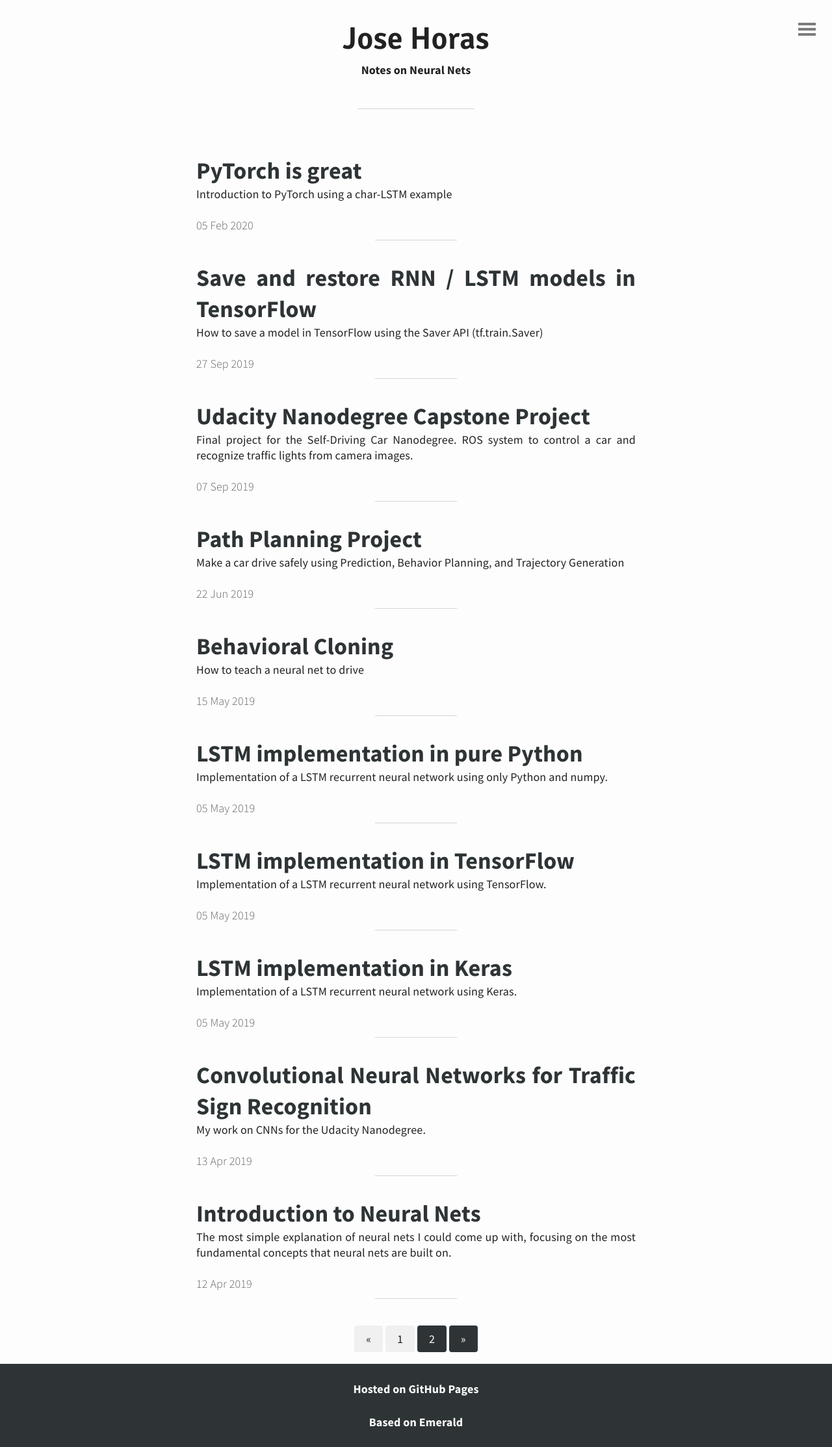
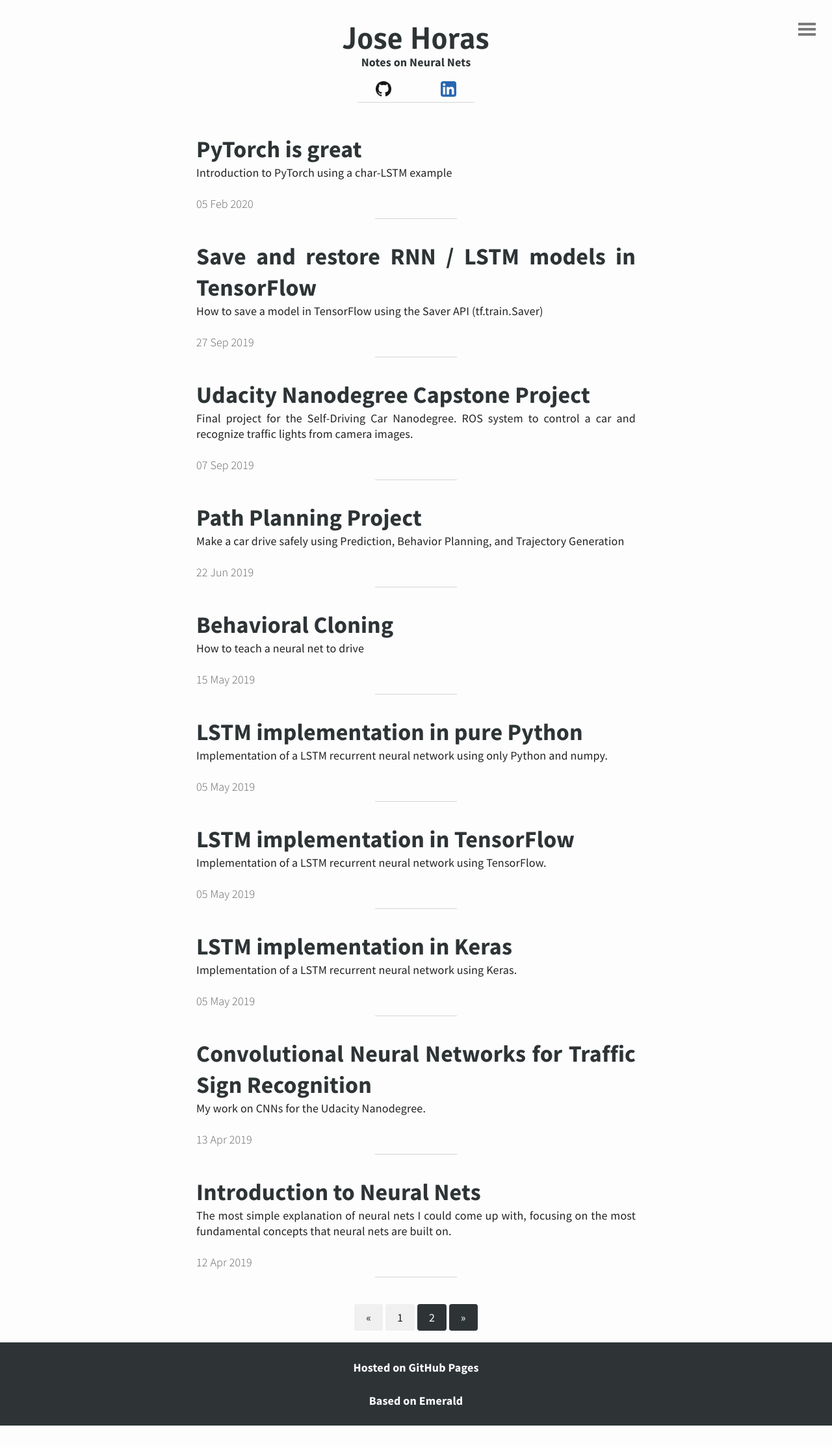
Before and after one commit to josehoras/josehoras.github.io, a Jekyll site: the page built from index.html, in a window 1280 px wide. Shown: the whole page at 65% size. Built offline with Jekyll 4.4.1, drawn with Linux system fonts in a browser that asks for light colours; the list of posts is cut into pages by our own code; after the commit the page ends 2194 px from its top, so only the background shows below that.

Commit message:
link on header

```diff
--- a/_includes/header-custom.html
+++ b/_includes/header-custom.html
@@ -1,23 +1,19 @@
 <header id="header">
 
-	<a href="/">
-		<!-- <img src="{{ "/img/emerald.svg" | prepend: site.baseurl | replace: '//', '/' }}" alt="Emerald Logo"> -->
-	  <h1>Jose Horas</h1>
-		<p>Notes on Neural Nets</p>
-	</a>
+	<div class="title">
+		<a href="/">
+		  <h1>Jose Horas</h1>
+			<p>Notes on Neural Nets</p>
+		</a>
+	</div>
 
-
-	<!-- <div class="navigation">
-			<span class="nav-item">
-				<a href="/about/">About</a>
-			</span>
-			<span class="nav-item">
-				<a href="../../../assets/josehorasCV_AI_pic.pdf">Professional CV</a>
-			</span>
-			<span class="nav-item">
-				<img src="/assets/GitHub-Mark-32px.png" alt="w" width="16" height="16" >
-				<a href="{{ site.github.owner_url }}">My GitHub</a>
-			</span>
-	</div> -->
+	<div class="row">
+		<div class="column">
+			<a href="{{ site.github_link }}"><img src="/assets/GitHub-Mark-32px.png" alt="w" width="24" height="24"></a>
+ 		</div>
+		<div class="column">
+			<a href="{{ site.linkedin_link }}"><img src="/assets/LI-In-Bugg.png" alt="w" width="24" height="24" ></a>
+		</div>
+	</div>
 
 </header>
--- a/_sass/layout.scss
+++ b/_sass/layout.scss
@@ -152,23 +152,38 @@
 
 #header {
 	text-align: center;
-  padding: 24px 0;
-  position: relative;
-  a {
-  	text-decoration: none;
-  	color: $text-color;
-  	display: inline-block;
-  }
-  h1 {
+  padding: 24px 0px;
+
+  position: static;
+	h1 {
   	font-family: 'Signika', sans-serif; //Emerald logo font
     font-weight: 600;
   }
+	p {
+		line-height: 0px;
+	}
+	.row {
+		display: inline-block;
+		width: 200px;
+		height: 30px;
+	}
+	.column {
+	  float: left;
+	  width: 50%;
+	  padding: 5px;
+	}
+	/* Clear floats after image containers */
+	.row::after {
+	  content: "";
+	  clear: both;
+	  display: table;
+	}
   &:after {
   	display: block;
     content: '';
     width: 10rem;
     height: 1px;
-    margin: 23px auto;
+    margin: 0px auto;
     background-color: lighten($text-color, 70%);
   }
 }
```
